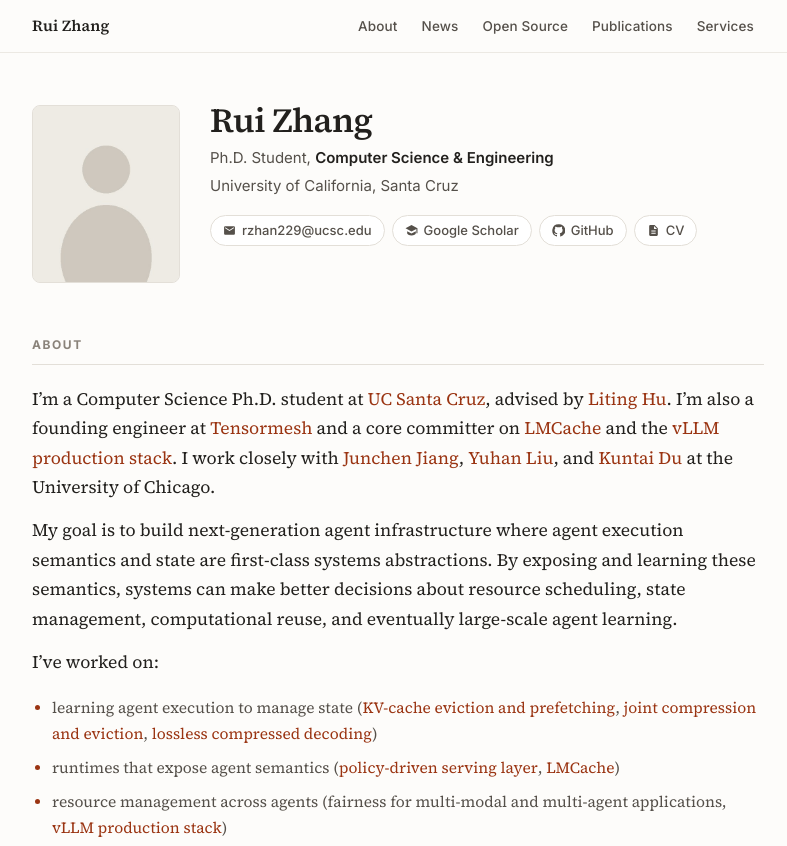
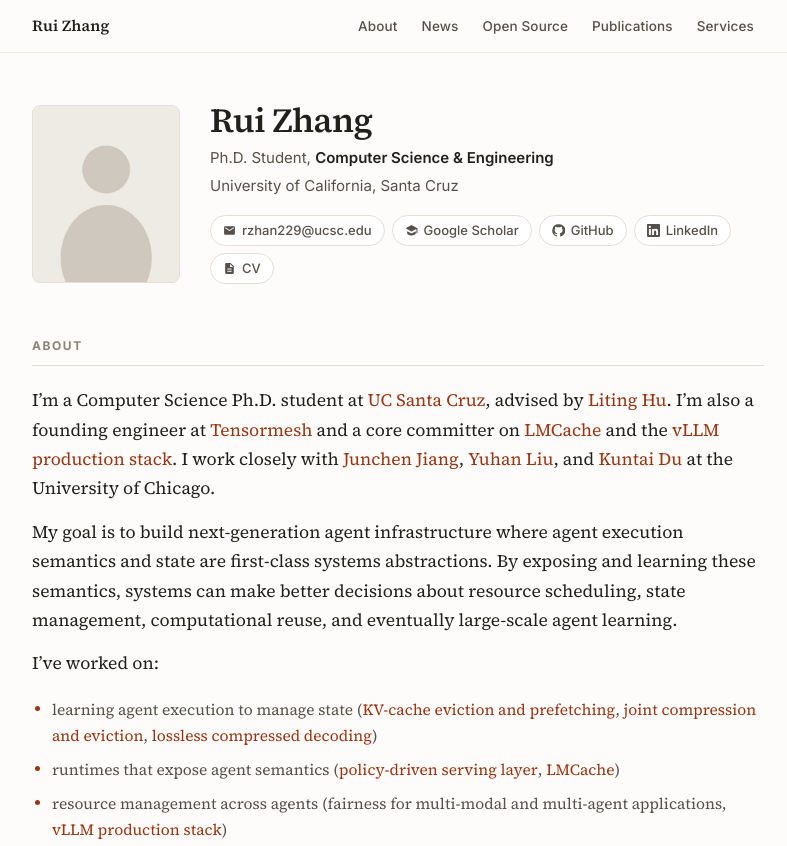
Before and after one commit to ruizhang0101/ruizhang0101.github.io, a plain HTML site: page index.html in a window 1280 px wide. Shown: the top 846 px of the page, without its empty margins (242-1029 px from the left). Drawn offline with Linux system fonts and the light colour scheme.

Commit message:
Add LinkedIn to header links

```diff
--- a/index.html
+++ b/index.html
@@ -54,6 +54,10 @@
         <a href="https://github.com/ruizhang0101">
           <svg viewBox="0 0 24 24"><path d="M12 .5a11.5 11.5 0 0 0-3.6 22.4c.6.1.8-.2.8-.6v-2c-3.2.7-3.9-1.5-3.9-1.5-.5-1.4-1.3-1.7-1.3-1.7-1.1-.7.1-.7.1-.7 1.2.1 1.8 1.2 1.8 1.2 1 1.8 2.7 1.3 3.4 1 .1-.8.4-1.3.8-1.6-2.6-.3-5.3-1.3-5.3-5.8 0-1.3.5-2.3 1.2-3.1-.1-.3-.5-1.5.1-3.1 0 0 1-.3 3.2 1.2a11 11 0 0 1 5.8 0c2.2-1.5 3.2-1.2 3.2-1.2.6 1.6.2 2.8.1 3.1.8.8 1.2 1.8 1.2 3.1 0 4.5-2.7 5.5-5.3 5.8.4.4.8 1.1.8 2.2v3.3c0 .4.2.7.8.6A11.5 11.5 0 0 0 12 .5z"/></svg>
           GitHub
+        </a>
+        <a href="https://www.linkedin.com/in/rui-zhang-0279aa201/">
+          <svg viewBox="0 0 24 24"><path d="M20.45 20.45h-3.56v-5.57c0-1.33-.02-3.04-1.85-3.04-1.85 0-2.14 1.45-2.14 2.94v5.67H9.35V9h3.41v1.56h.05a3.74 3.74 0 0 1 3.37-1.85c3.6 0 4.27 2.37 4.27 5.46v6.28zM5.34 7.43a2.07 2.07 0 1 1 0-4.13 2.07 2.07 0 0 1 0 4.13zm1.78 13.02H3.55V9h3.57v11.45zM22.22 0H1.77C.79 0 0 .77 0 1.72v20.56C0 23.23.79 24 1.77 24h20.45c.98 0 1.78-.77 1.78-1.72V1.72C24 .77 23.2 0 22.22 0z"/></svg>
+          LinkedIn
         </a>
         <a href="#top">
           <svg viewBox="0 0 24 24"><path d="M14 2H6a2 2 0 0 0-2 2v16a2 2 0 0 0 2 2h12a2 2 0 0 0 2-2V8l-6-6zm2 16H8v-2h8v2zm0-4H8v-2h8v2zm-3-5V3.5L18.5 9H13z"/></svg>
```
